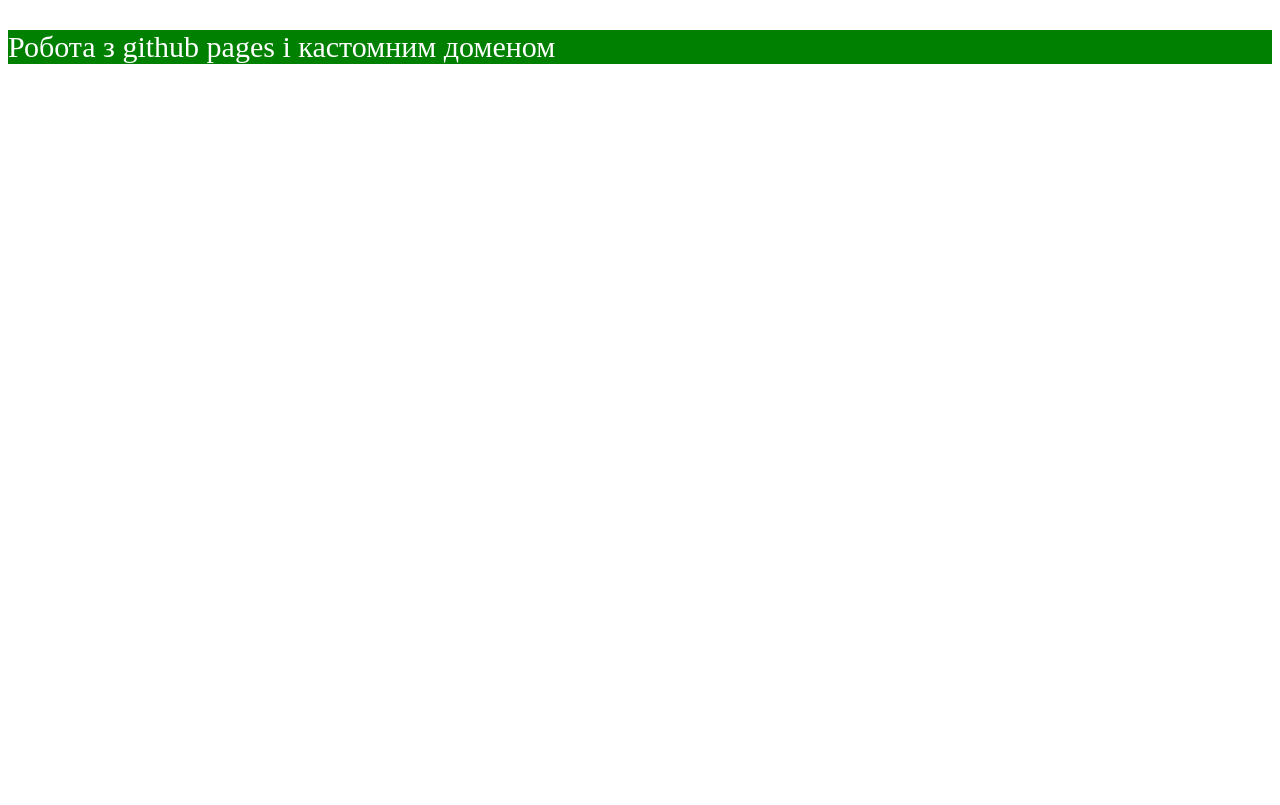
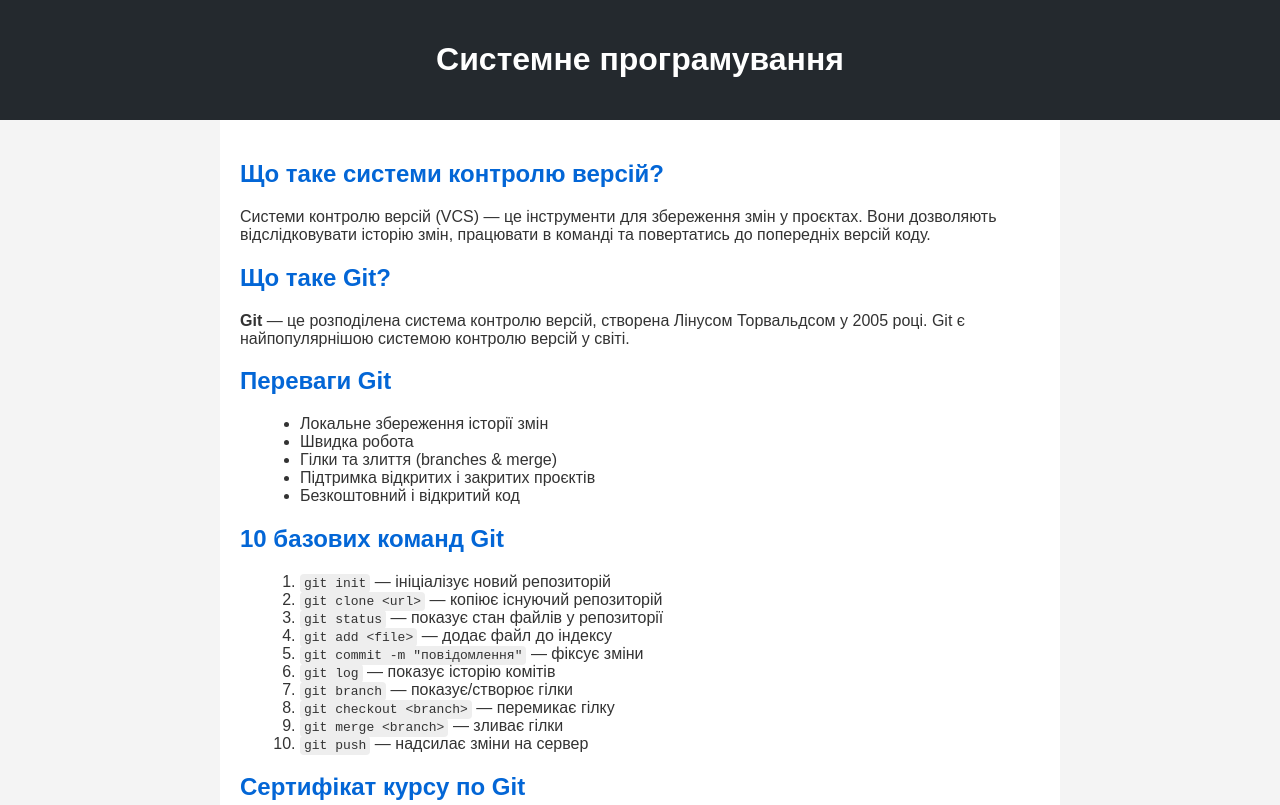
Before and after one commit to SemiNophim/githubPagesSITE, a plain HTML site: page index.html in a window 1280 px wide. Shown: the top 805 px of the page. Drawn offline with Linux system fonts and the light colour scheme.

Commit message:
sda;lfjadsl;kjfgdasklgadso;kgbhadslkvbjsdolkv

```diff
--- a/index.html
+++ b/index.html
@@ -1,11 +1,71 @@
 <!DOCTYPE html>
-<html>
-    <head>
-        <title>Панасюк Серафим</title>
-    </head>
+<html lang="uk">
+<head>
+  <meta charset="UTF-8">
+  <meta name="viewport" content="width=device-width, initial-scale=1.0">
+  <title>Панасюк Серафим</title>
+  <link rel="stylesheet" href="style.css">
+</head>
 <body>
-    <p style="background-color:green; color:white; font-size:30px;">
-        Робота з github pages і кастомним доменом
-    </p>
+  <header>
+    <h1>Системне програмування</h1>
+  </header>
+
+  <main>
+    <section>
+      <h2>Що таке системи контролю версій?</h2>
+      <p>Системи контролю версій (VCS) — це інструменти для збереження змін у проєктах. Вони дозволяють відслідковувати історію змін, працювати в команді та повертатись до попередніх версій коду.</p>
+    </section>
+
+    <section>
+      <h2>Що таке Git?</h2>
+      <p><strong>Git</strong> — це розподілена система контролю версій, створена Лінусом Торвальдсом у 2005 році. Git є найпопулярнішою системою контролю версій у світі.</p>
+    </section>
+
+    <section>
+      <h2>Переваги Git</h2>
+      <ul>
+        <li>Локальне збереження історії змін</li>
+        <li>Швидка робота</li>
+        <li>Гілки та злиття (branches & merge)</li>
+        <li>Підтримка відкритих і закритих проєктів</li>
+        <li>Безкоштовний і відкритий код</li>
+      </ul>
+    </section>
+
+    <section>
+      <h2>10 базових команд Git</h2>
+      <ol>
+        <li><code>git init</code> — ініціалізує новий репозиторій</li>
+        <li><code>git clone &lt;url&gt;</code> — копіює існуючий репозиторій</li>
+        <li><code>git status</code> — показує стан файлів у репозиторії</li>
+        <li><code>git add &lt;file&gt;</code> — додає файл до індексу</li>
+        <li><code>git commit -m "повідомлення"</code> — фіксує зміни</li>
+        <li><code>git log</code> — показує історію комітів</li>
+        <li><code>git branch</code> — показує/створює гілки</li>
+        <li><code>git checkout &lt;branch&gt;</code> — перемикає гілку</li>
+        <li><code>git merge &lt;branch&gt;</code> — зливає гілки</li>
+        <li><code>git push</code> — надсилає зміни на сервер</li>
+      </ol>
+    </section>
+
+    <section>
+      <h2>Сертифікат курсу по Git</h2>
+      <img src="sertefikate.png" alt="Сертифікат по Git" width="500">
+    </section>
+
+    <section>
+      <h2>Джерела інформації</h2>
+      <ul>
+        <li><a href="https://git-scm.com/">Офіційний сайт Git</a></li>
+        <li><a href="https://learngitbranching.js.org/">Learn Git Branching (інтерактивно)</a></li>
+        <li><a href="https://guides.github.com/">GitHub Guides</a></li>
+      </ul>
+    </section>
+  </main>
+
+  <footer>
+    <p>© 2025 | Git Info Page by [Твоє Ім'я]</p>
+  </footer>
 </body>
 </html>
--- /dev/null
+++ b/style.css
@@ -0,0 +1,43 @@
+body {
+  font-family: Arial, sans-serif;
+  margin: 0;
+  padding: 0;
+  background-color: #f4f4f4;
+  color: #333;
+}
+
+header {
+  background-color: #24292e;
+  color: white;
+  padding: 20px;
+  text-align: center;
+}
+
+main {
+  padding: 20px;
+  max-width: 800px;
+  margin: auto;
+  background-color: white;
+}
+
+h2 {
+  color: #0366d6;
+}
+
+ul, ol {
+  margin-left: 20px;
+}
+
+code {
+  background-color: #eee;
+  padding: 2px 4px;
+  border-radius: 4px;
+  font-family: monospace;
+}
+
+footer {
+  text-align: center;
+  padding: 10px;
+  background-color: #ddd;
+  margin-top: 40px;
+}
```
Also changed, not shown: sertefikate.png (added).
